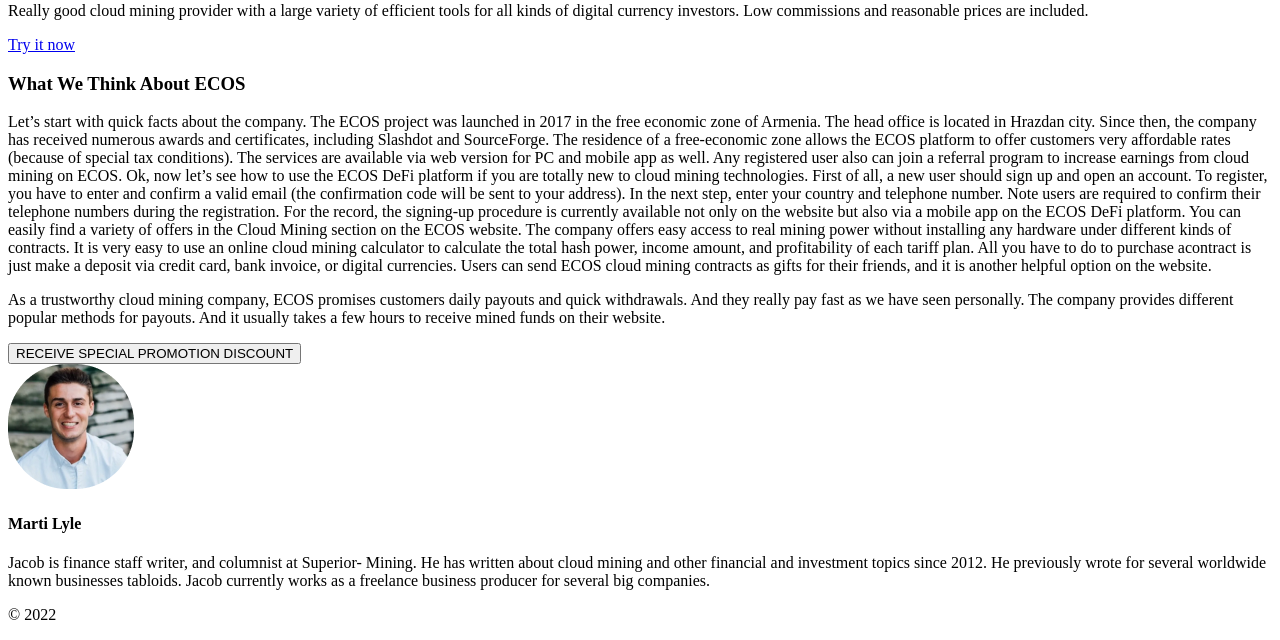
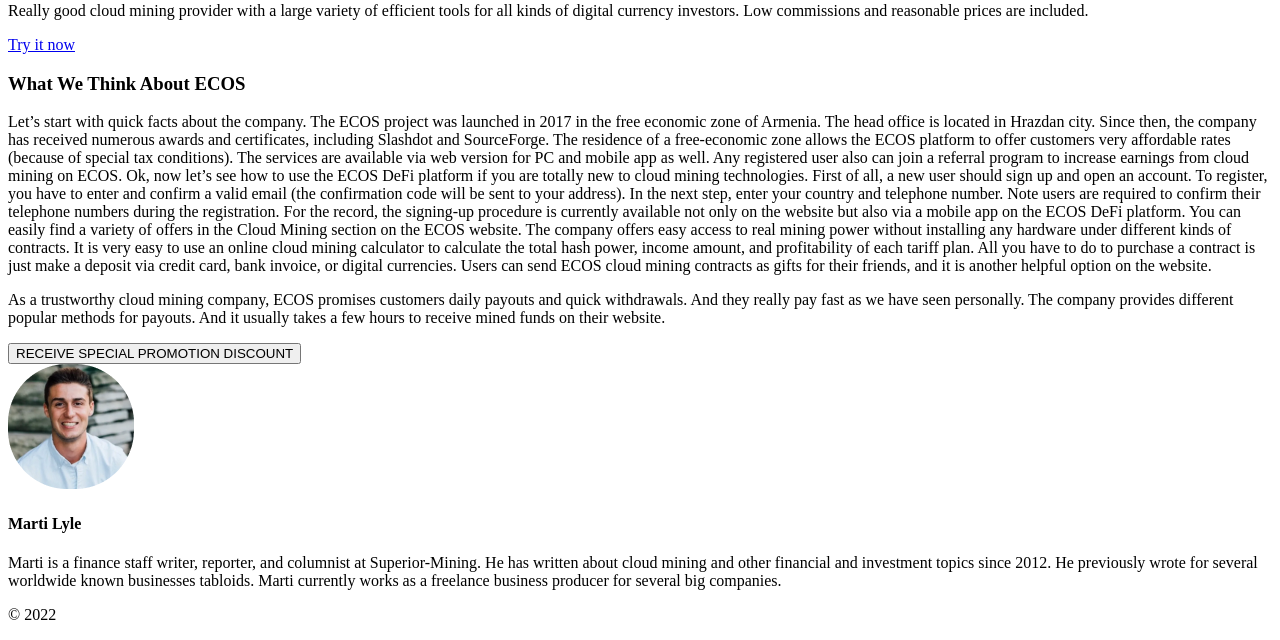
Before and after one commit to iIronside/superiormining, a Yii app: template frontend/views/broker/ecos.php in a window 1280 px wide. Shown: the part 469-1109 px from the top of the page. Run offline with PHP 8.4 and a stand-in for Yii, Linux system fonts and the light colour scheme; the template is opened without the code that fills it, so the values that code supplies are empty; some libraries are stand-ins or nearby versions.

Commit message:
update brokers description

```diff
--- a/frontend/views/broker/ecos.php
+++ b/frontend/views/broker/ecos.php
@@ -40,8 +40,8 @@
                 <div class="brokerRating__resume">
                     <h4 class="brokerRating__resumeLabel">Our resume:</h4>
                     <p class="brokerRating__resumeText">
-                        Really good cloud mining provider with a large variety of efficient tools for all kinds of digital
-                        currency investors. Low commissions and reasonable prices are included.
+                       Really good cloud mining provider with a large variety of efficient tools for all kinds of digital
+                       currency investors. Low commissions and reasonable prices are included.
                     </p>
                 </div>
 
@@ -71,7 +71,8 @@
                     You can easily find a variety of offers in the Cloud Mining section on the ECOS website. The
                     company offers easy access to real mining power without installing any hardware under different
                     kinds of contracts. It is very easy to use an online cloud mining calculator to calculate the total
-                    hash power, income amount, and profitability of each tariff plan. All you have to do to purchase acontract is just make a deposit via credit card, bank invoice, or digital currencies. Users can
+                    hash power, income amount, and profitability of each tariff plan. All you have to do to purchase a
+                    contract is just make a deposit via credit card, bank invoice, or digital currencies. Users can
                     send ECOS cloud mining contracts as gifts for their friends, and it is another helpful option on
                     the website.
                 </p>
@@ -95,8 +96,8 @@
                             Marti Lyle
                         </h4>
                         <p class="reviewItem__description">
-                            Jacob is finance staff writer, and columnist at Superior- Mining. He has written about cloud mining and other financial and investment
-                            topics since 2012. He previously wrote for several worldwide known businesses tabloids. Jacob currently works as a freelance business
+                            Marti is a finance staff writer, reporter, and columnist at Superior-Mining. He has written about cloud mining and other financial and investment topics since 2012. He previously wrote for
+                            several worldwide known businesses tabloids. Marti currently works as a freelance business
                             producer for several big companies.
                         </p>
                     </div>
--- a/frontend/views/broker/gmining.php
+++ b/frontend/views/broker/gmining.php
@@ -16,7 +16,7 @@
             Gmining is an online and mobile cloud mining company. Despite the platform being launched in
             2018, it has over three thousand active users so far who invest in digital cloud mining contracts.
             The provider has numerous press mentions in plenty of worldwide business tabloids. Gmining is a certified and
-            regulated company that works under the law of GreatBritain.
+            regulated company that works under the law of Great Britain.
         </p>
 
         <div class="brokerPage__rating brokerRating">
@@ -91,8 +91,8 @@
                         Marti Lyle
                     </h4>
                     <p class="reviewItem__description">
-                        Jacob is finance staff writer, and columnist at Superior- Mining. He has written about cloud mining and other financial and investment
-                        topics since 2012. He previously wrote for several worldwide known businesses tabloids. Jacob currently works as a freelance business
+                        Marti is a finance staff writer, reporter, and columnist at Superior-Mining. He has written about cloud mining and other financial and investment topics since 2012. He previously wrote for
+                        several worldwide known businesses tabloids. Marti currently works as a freelance business
                         producer for several big companies.
                     </p>
                 </div>
--- a/frontend/views/superiormining/index.php
+++ b/frontend/views/superiormining/index.php
@@ -365,8 +365,8 @@
                             Marti Lyle
                         </h4>
                         <p class="reviewItem__description">
-                            Marti is finance staff writer, and columnist at Superior- Mining. He has written about cloud mining and other financial and investment
-                            topics since 2012. He previously wrote for several worldwide known businesses tabloids. Marti currently works as a freelance business
+                            Marti is a finance staff writer, reporter, and columnist at Superior-Mining. He has written about cloud mining and other financial and investment topics since 2012. He previously wrote for
+                            several worldwide known businesses tabloids. Marti currently works as a freelance business
                             producer for several big companies.
                         </p>
                     </div>
```
Also changed, not shown: frontend/views/broker/hashShiny.php (+4 -3 lines), frontend/views/broker/iqMining.php (+5 -6 lines), frontend/views/broker/letMeCloud.php (+4 -3 lines).
